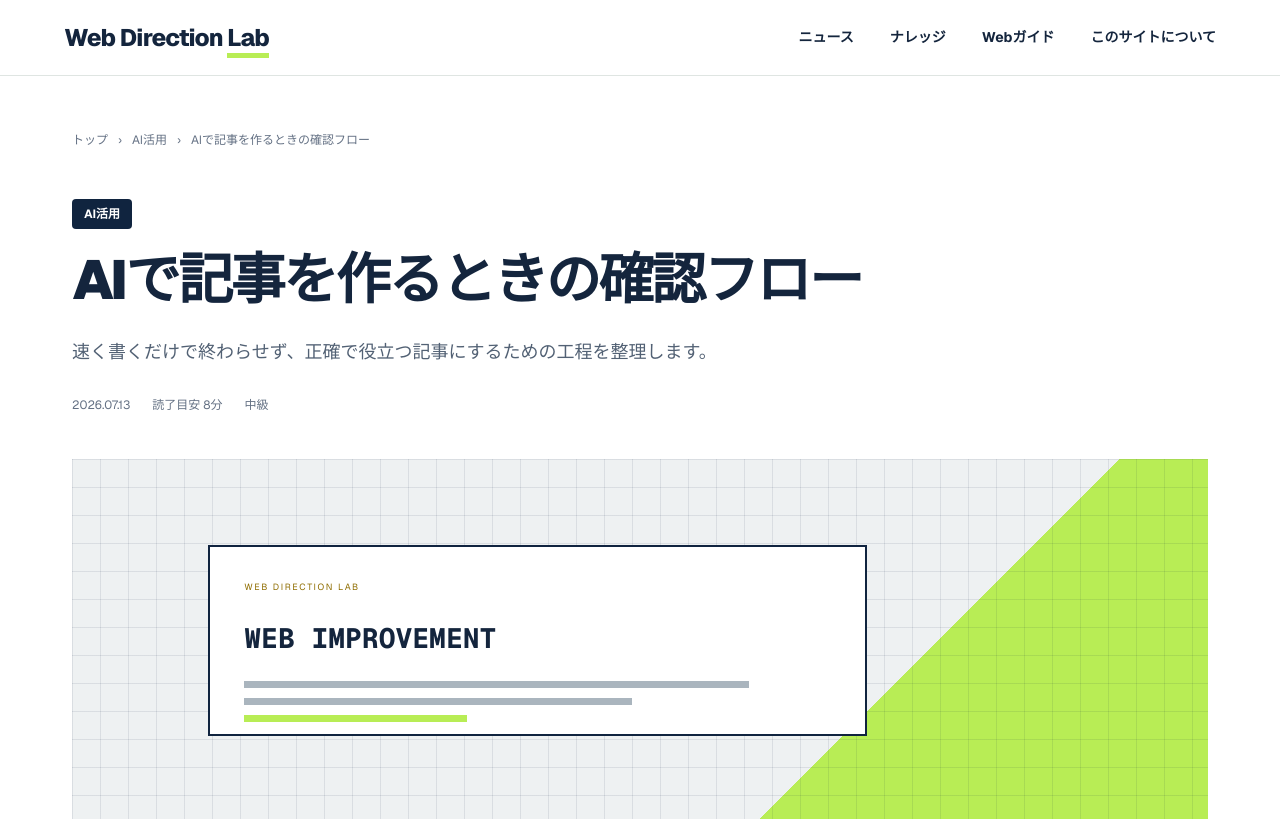
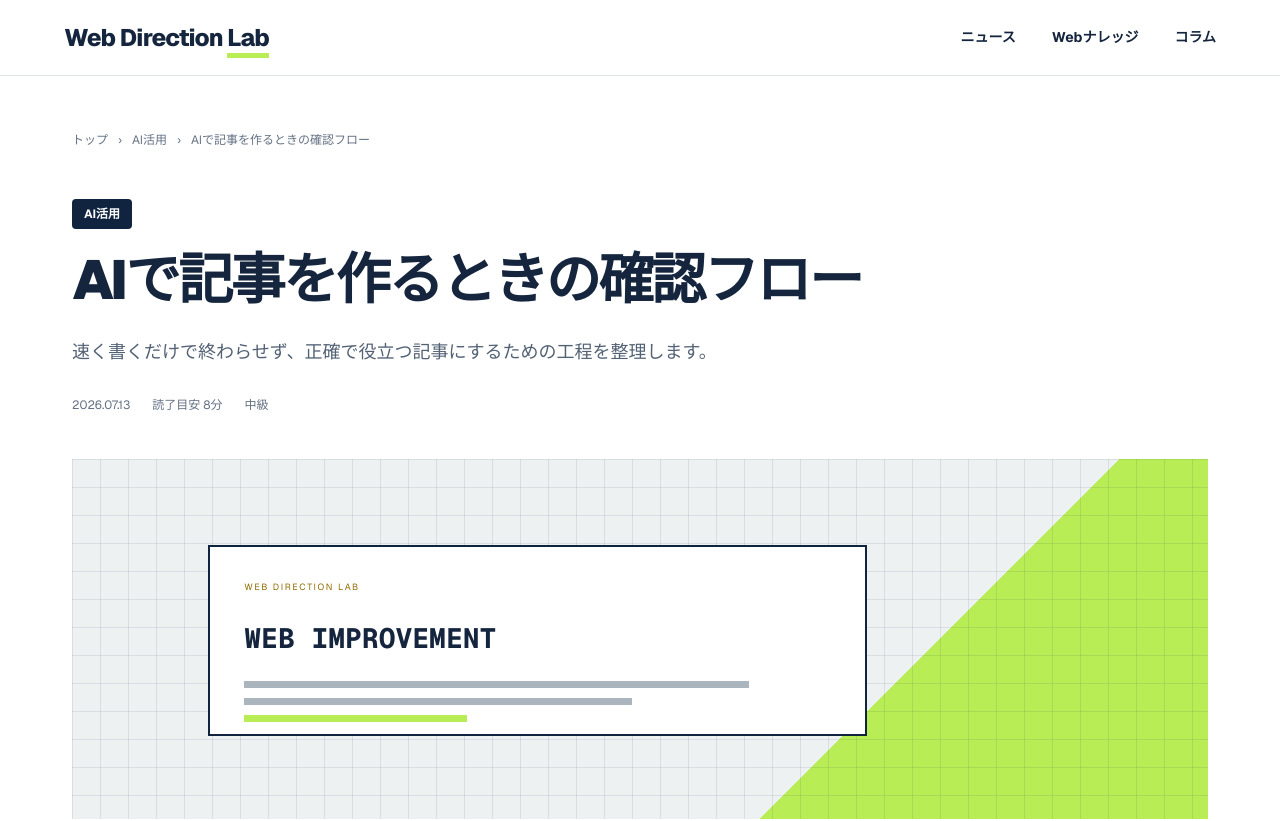
Before and after one commit to oka-wani/web-direction-lab, a Next.js app: page /articles/ai-content-workflow in a window 1280 px wide. Shown: the top 821 px of the page. Built offline with nearby package versions, Linux system fonts and the light colour scheme.

Commit message:
記事ナビゲーションを新しい3本柱に統一

```diff
--- a/app/components/LearningArticle.tsx
+++ b/app/components/LearningArticle.tsx
@@ -1,3 +1,5 @@
+import { SiteFooter, SiteHeader } from "./SiteChrome";
+
 type Source = { name: string; url: string };
 type Term = { term: string; description: string };
 type Section = { title: string; body: string; points?: string[] };
@@ -28,15 +30,7 @@
 export default function LearningArticle(p: Props) {
   return (
     <main className="article-page">
-      <header className="site-header">
-        <a className="logo" href="/">Web Direction <span>Lab</span></a>
-        <nav aria-label="メインナビゲーション">
-          <a href="/news">ニュース</a>
-          <a href="/knowledge" aria-current="page">ナレッジ</a>
-          <a href="/guide">Webガイド</a>
-          <a href="/#about">このサイトについて</a>
-        </nav>
-      </header>
+      <SiteHeader current="knowledge" />
       <div className="article-shell">
         <article className="article-content">
           <div className="breadcrumbs">
@@ -124,6 +118,7 @@
           </footer>
         </article>
       </div>
+      <SiteFooter />
     </main>
   );
 }
```
